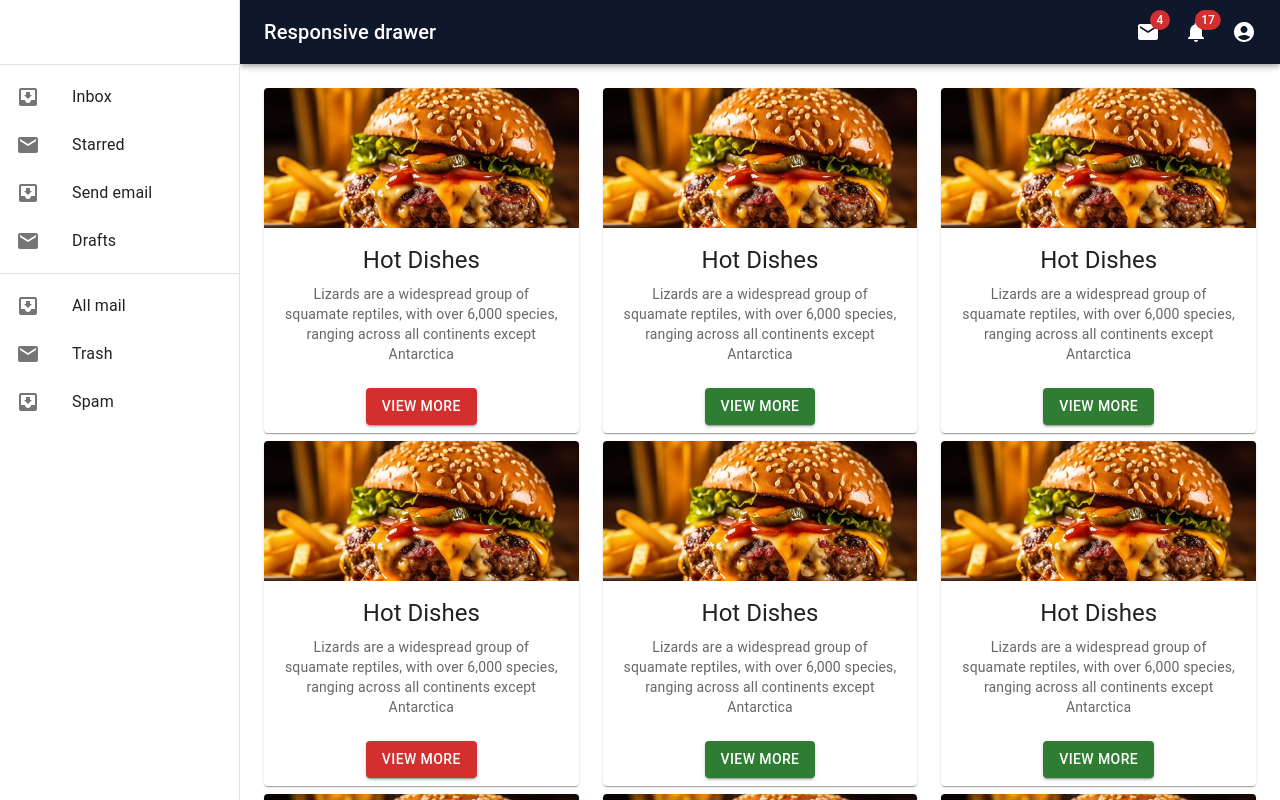
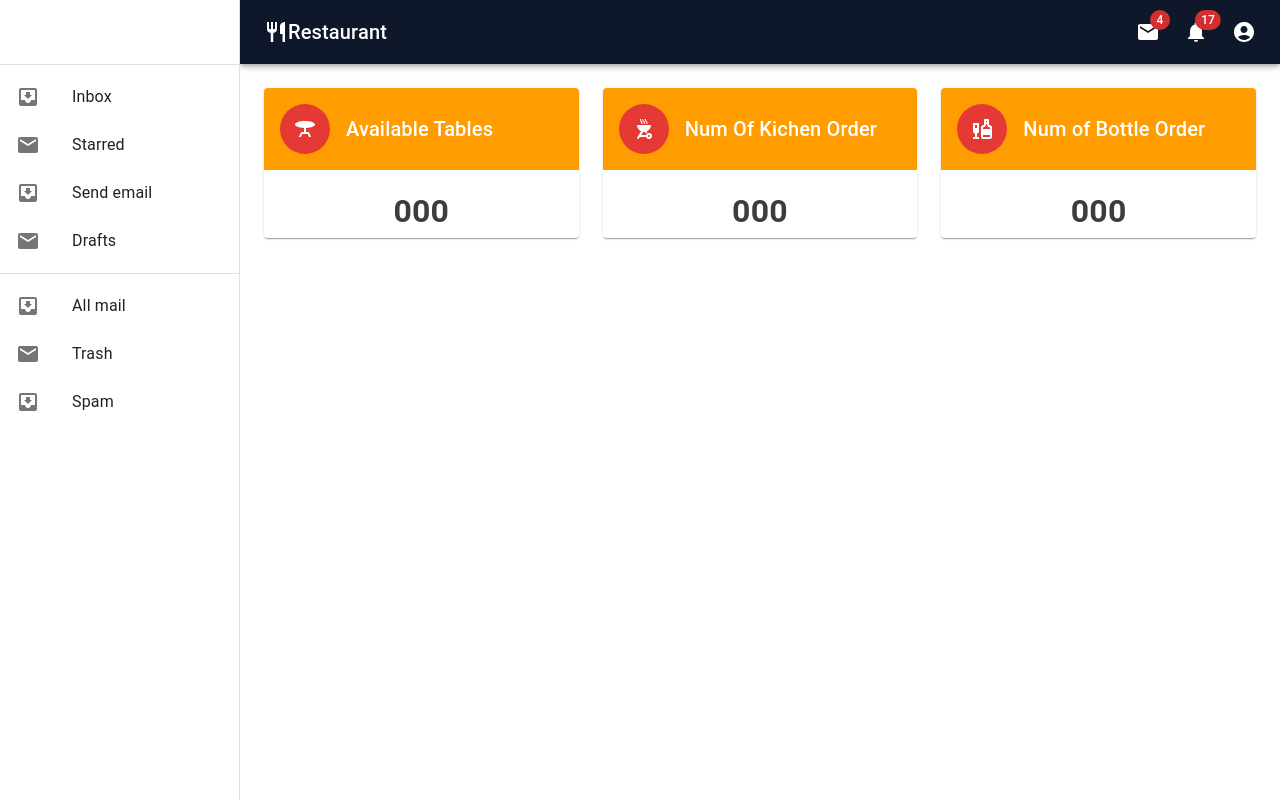
Before and after one commit to HarshanaSenadeera/Loopy_Resturent_New, a React (Create React App) app: page / in a window 1280 px wide. Shown: the top 800 px of the page. Built offline with nearby package versions, Linux system fonts and the light colour scheme.

Commit message:
card update

```diff
--- a/package.json
+++ b/package.json
@@ -11,6 +11,7 @@
     "@mui/icons-material": "^5.15.15",
     "@mui/material": "^5.15.15",
     "@mui/styled-engine-sc": "^6.0.0-alpha.18",
+    "@phosphor-icons/react": "^2.1.4",
     "@testing-library/jest-dom": "^5.17.0",
     "@testing-library/react": "^13.4.0",
     "@testing-library/user-event": "^13.5.0",
--- a/src/Common/MainContext/MainContext.tsx
+++ b/src/Common/MainContext/MainContext.tsx
@@ -2,17 +2,17 @@ import React from "react";
 import {Route, Routes} from "react-router-dom";
 import ImgMediaCard from "../../componenet/dishes/dishes";
 import {DishesMain} from "../Page/MainDishPage/DishesMain";
+import {DashMain} from "../Page/MainDashBord/DashMain";
 
 export const MainContext = () => {
     return (
         <div>
             <Routes>
-                <Route path="/" Component={DishesMain}></Route>
-                {/*<Route path="/tourClick" Component={TourClick}></Route>
-                <Route path="/tourBooking" Component={TourBooking}></Route>
+                <Route path="/" Component={DashMain}></Route>
+              {/*  <Route path="/tourBooking" Component={TourBooking}></Route>
                 <Route path="/aboutUS" Component={Aboutus}></Route>
-                <Route path="/login" Component={LoginForm}></Route>*/}
-
+                <Route path="/login" Component={LoginForm}></Route>*!/
+*/}
 
             </Routes>
         </div>    );
--- /dev/null
+++ b/src/Common/Page/MainDashBord/DashMain.tsx
@@ -0,0 +1,9 @@
+import ResponsiveGrid from "../../../componenet/DashBoard/NumCard";
+
+export const DashMain = () => {
+    return (
+        <>
+        <ResponsiveGrid/>
+            </>
+    );
+};
--- a/src/Common/Page/MainDishPage/DishesMain.tsx
+++ b/src/Common/Page/MainDishPage/DishesMain.tsx
@@ -2,6 +2,7 @@ import Box from "@mui/material/Box";
 import Toolbar from "@mui/material/Toolbar";
 import * as React from "react";
 import ImgMediaCard from "../../../componenet/dishes/dishes";
+import Grid from "@mui/material/Grid";
 
 export const DishesMain = () => {
     const drawerWidth = 240;
--- /dev/null
+++ b/src/componenet/DashBoard/NumCard.tsx
@@ -0,0 +1,127 @@
+import * as React from 'react';
+import { experimentalStyled as styled } from '@mui/material/styles';
+import Box from '@mui/material/Box';
+import Paper from '@mui/material/Paper';
+import Grid from '@mui/material/Grid';
+import Card from "@mui/material/Card";
+import {CardHeader} from "@mui/material";
+import Avatar from '@mui/material/Avatar';
+import { red ,blueGrey} from '@mui/material/colors';
+import { grey } from '@mui/material/colors';
+import TextField from "@mui/material/TextField";
+import CardContent from "@mui/material/CardContent";
+import Typography from "@mui/material/Typography";
+import TableBarIcon from '@mui/icons-material/TableBar';
+import {Liquor, TableBar ,OutdoorGrill} from '@mui/icons-material';
+
+
+const Item = styled(Paper)(({ theme }) => ({
+    backgroundColor: theme.palette.mode === 'dark' ? '#1A2027' : '#fff',
+    ...theme.typography.body2,
+    padding: theme.spacing(2),
+    textAlign: 'center',
+    color: theme.palette.text.secondary,
+}));
+
+export default function ResponsiveGrid() {
+    return (
+        <Box sx={{ flexGrow: 1 }}>
+            <Grid container spacing={{ xs: 2, md: 3 }} columns={{ xs: 4, sm: 8, md: 12 }}>
+                <Grid item xs={4}>
+                    <Card sx={{height:150}}>
+                        <CardHeader sx={{bgcolor:'#ff9c00'}}
+                                    title="Available Tables"
+                                    titleTypographyProps={{variant:'h6',color:'#ffffff'}}
+                                    avatar={
+                                        <Avatar sx={{ bgcolor: red[600], width: 50, height: 50}} aria-label="recipe">
+                                            <TableBar/>
+                                        </Avatar>
+                                    }
+                        />
+                        <CardContent>
+                            <Typography
+                                variant='h6'
+                                style={{
+                                    color: "#3c3c3c",
+                                    textAlign: "center",
+                                    fontSize: "2rem", // Adjust the size as needed
+                                    fontWeight: "bold",
+                                }}
+                            >
+                                000
+                            </Typography>
+
+
+                        </CardContent>
+
+
+
+                    </Card>
+                </Grid>
+                <Grid item xs={4}>
+                    <Card sx={{height:150}}>
+                        <CardHeader sx={{bgcolor:'#ff9c00'}}
+                                    title="Num Of Kichen Order"
+                                    titleTypographyProps={{variant:'h6',color:'#ffffff'}}
+                                    avatar={
+                                        <Avatar sx={{ bgcolor: red[600], width: 50, height: 50}} aria-label="recipe">
+                                            <OutdoorGrill/>
+                                        </Avatar>
+                                    }
+                        />
+                        <CardContent>
+                            <Typography
+                                variant='h6'
+                                style={{
+                                    color: "#3c3c3c",
+                                    textAlign: "center",
+                                    fontSize: "2rem", // Adjust the size as needed
+                                    fontWeight: "bold",
+                                }}
+                            >
+                                000
+                            </Typography>
+
+
+                        </CardContent>
+
+
+
+                    </Card>
+                </Grid>
+                <Grid item xs={4}>
+                    <Card sx={{height:150}}>
+                        <CardHeader sx={{bgcolor:'#ff9c00'}}
+                                    title="Num of Bottle Order"
+                                    titleTypographyProps={{variant:'h6',color:'#ffffff'}}
+                                    avatar={
+                                        <Avatar sx={{ bgcolor: red[600], width: 50, height: 50}} aria-label="recipe">
+                                            <Liquor/>
+                                        </Avatar>
+                                    }
+                        />
+                        <CardContent>
+                            <Typography
+                                variant='h6'
+                                style={{
+                                    color: "#3c3c3c",
+                                    textAlign: "center",
+                                    fontSize: "2rem", // Adjust the size as needed
+                                    fontWeight: "bold",
+                                }}
+                            >
+                                000
+                            </Typography>
+
+
+                        </CardContent>
+
+
+
+                    </Card>
+                </Grid>
+
+            </Grid>
+        </Box>
+    );
+}
--- a/src/componenet/dishes/dishes.tsx
+++ b/src/componenet/dishes/dishes.tsx
@@ -60,7 +60,7 @@ function FormRow() {
                         </Typography>
                     </CardContent>
                     <CardActions sx={{ justifyContent: 'center' }}>
-                        <Button variant="contained" color="success">
+                        <Button variant="contained"  color="error">
                             View More
                         </Button>
                     </CardActions>
@@ -86,13 +86,12 @@ function FormRow() {
                         </Typography>
                     </CardContent>
                     <CardActions sx={{ justifyContent: 'center' }}>
-                        <Button variant="contained" color="success">
+                        <Button variant="contained"  color="error">
                             View More
                         </Button>
                     </CardActions>
                 </Card>
             </Grid>
-
         </React.Fragment>
     );
 }
@@ -101,7 +100,7 @@ export default function ImgMediaCard() {
     return (
 
         <Box sx={{ flexGrow: 1 }}>
-            <Grid container spacing={1}>
+            <Grid container spacing={5}>
                 <Grid container item spacing={3}>
                     <FormRow />
                 </Grid>
@@ -111,7 +110,6 @@ export default function ImgMediaCard() {
                 <Grid container item spacing={3}>
                     <FormRow />
                 </Grid>
-
             </Grid>
         </Box>
 
--- a/src/componenet/navbar/nav.tsx
+++ b/src/componenet/navbar/nav.tsx
@@ -25,6 +25,8 @@ import NotificationsIcon from "@mui/icons-material/Notifications";
 import AccountCircle from "@mui/icons-material/AccountCircle";
 import MoreIcon from "@mui/icons-material/MoreVert";
 import {MainContext} from "../../Common/MainContext/MainContext";
+import {Stack} from "@mui/material";
+import {Restaurant} from "@material-ui/icons";
 
 const drawerWidth = 240;
 
@@ -256,8 +258,13 @@ export default function ResponsiveDrawer(props: Props) {
                     >
                         <MenuIcon />
                     </IconButton>
-                    <Typography variant="h6" noWrap component="div">
-                        Responsive drawer
+                    <Stack>
+                        <Restaurant  />
+
+                    </Stack>
+                    <Typography variant="h6" noWrap component="div" >
+
+                        Restaurant
                     </Typography>
                     <Box sx={{ flexGrow: 1 }} />
                     <Box sx={{ display: { xs: 'none', md: 'flex' } }}>
```
Also changed, not shown: 1 other file (tests, documents, lock files or other folders).
